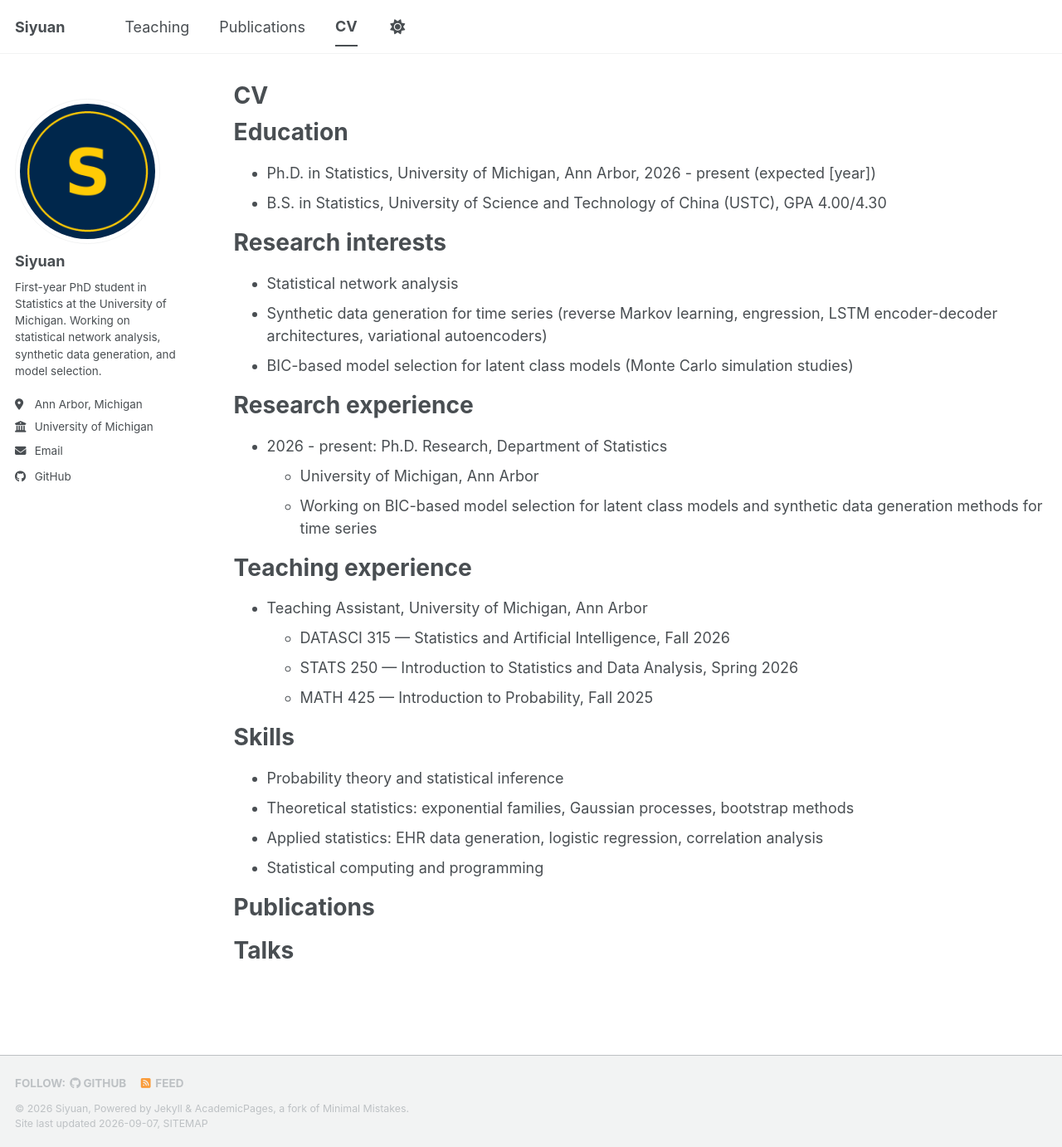
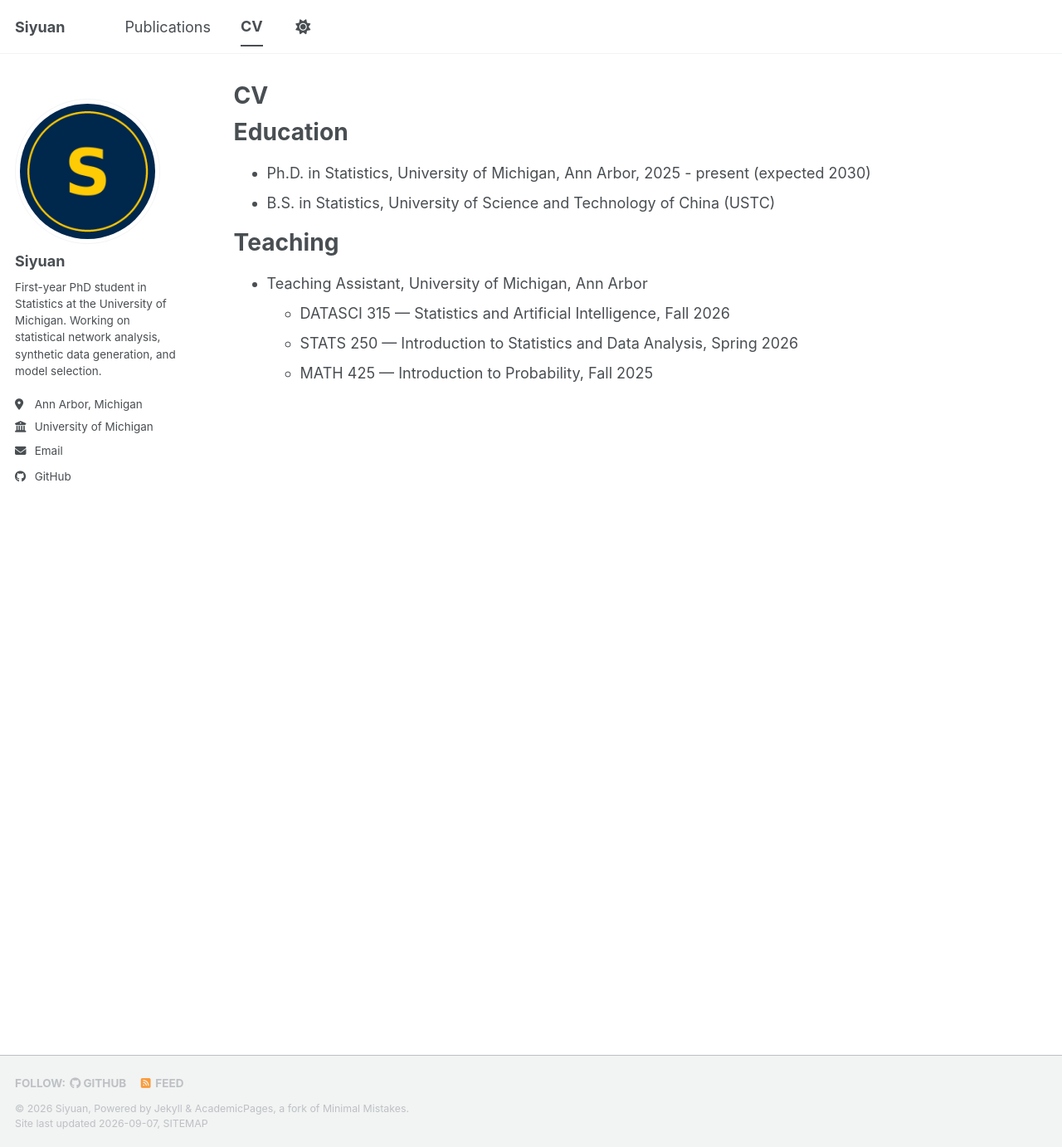
Before and after one commit to siyuat-ui/siyuat-ui.github.io, a Jekyll site: the page built from _pages/cv.md, in a window 1280 px wide and 1382 px high. Shown: the whole window at 83% size. Built offline with Jekyll 4.4.1, drawn with Linux system fonts in a browser that asks for light colours; a style sheet for code colours, icons or effects is not loaded.

Commit message:
Simplify CV to Education and Teaching only; remove standalone Teaching page
Co-Authored-By: Claude Sonnet 5 <noreply@anthropic.com>
Claude-Session: https://claude.ai/code/session_01V4NqYJVaZa2Mrh8DC2t8GC

```diff
--- a/_config.yml
+++ b/_config.yml
@@ -222,7 +222,7 @@ kramdown:
 # These settings control the types of collections used by the template
 collections:
   teaching:
-    output: true
+    output: false
     permalink: /:collection/:path/
   publications:
     output: true
--- a/_data/navigation.yml
+++ b/_data/navigation.yml
@@ -8,9 +8,6 @@
 #      Markdown formatted page while the second is generated using JSON.
 
 main:
-  - title: "Teaching"
-    url: /teaching/
-
   - title: "Publications"
     url: /publications/
 
--- a/_pages/cv.md
+++ b/_pages/cv.md
@@ -9,47 +9,14 @@ redirect_from:
 
 {% include base_path %}
 
-<!-- You can replace this Markdown CV with a PDF: drop your file in /files/ and link it here, e.g. [Download my CV (PDF)](/files/cv.pdf) -->
-
 Education
 ======
-* Ph.D. in Statistics, University of Michigan, Ann Arbor, 2026 - present (expected [year])
-* B.S. in Statistics, University of Science and Technology of China (USTC), GPA 4.00/4.30
+* Ph.D. in Statistics, University of Michigan, Ann Arbor, 2025 - present (expected 2030)
+* B.S. in Statistics, University of Science and Technology of China (USTC)
 
-Research interests
-======
-* Statistical network analysis
-* Synthetic data generation for time series (reverse Markov learning, engression, LSTM encoder-decoder architectures, variational autoencoders)
-* BIC-based model selection for latent class models (Monte Carlo simulation studies)
-
-Research experience
-======
-* 2026 - present: Ph.D. Research, Department of Statistics
-  * University of Michigan, Ann Arbor
-  * Working on BIC-based model selection for latent class models and synthetic data generation methods for time series
-
-Teaching experience
+Teaching
 ======
 * Teaching Assistant, University of Michigan, Ann Arbor
   * DATASCI 315 — Statistics and Artificial Intelligence, Fall 2026
   * STATS 250 — Introduction to Statistics and Data Analysis, Spring 2026
   * MATH 425 — Introduction to Probability, Fall 2025
-
-Skills
-======
-* Probability theory and statistical inference
-* Theoretical statistics: exponential families, Gaussian processes, bootstrap methods
-* Applied statistics: EHR data generation, logistic regression, correlation analysis
-* Statistical computing and programming
-
-Publications
-======
-  <ul>{% for post in site.publications reversed %}
-    {% include archive-single-cv.html %}
-  {% endfor %}</ul>
-
-Talks
-======
-  <ul>{% for post in site.talks reversed %}
-    {% include archive-single-talk-cv.html  %}
-  {% endfor %}</ul>
```
Also changed, not shown: _pages/teaching.html (deleted, +0 -12 lines).
